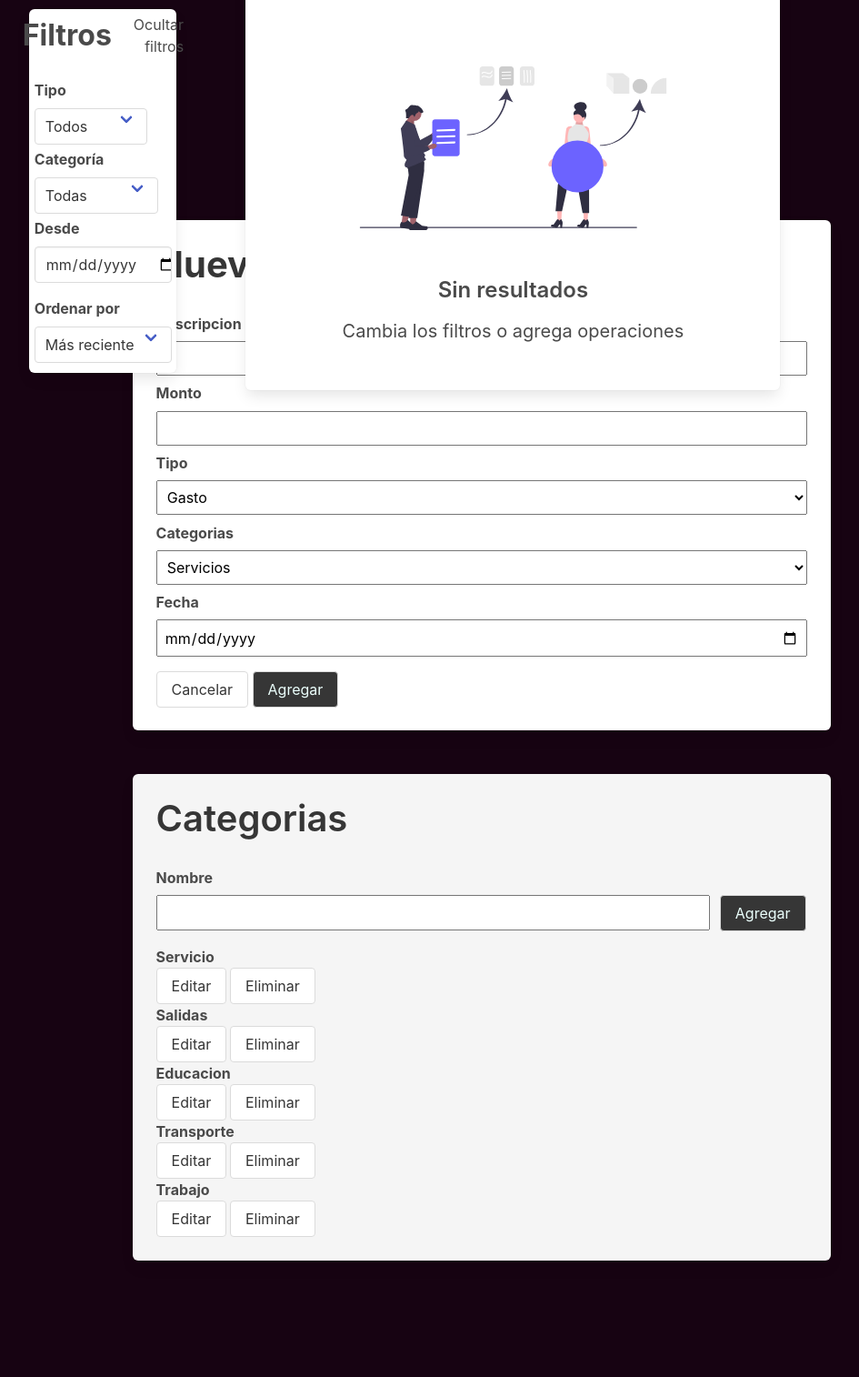
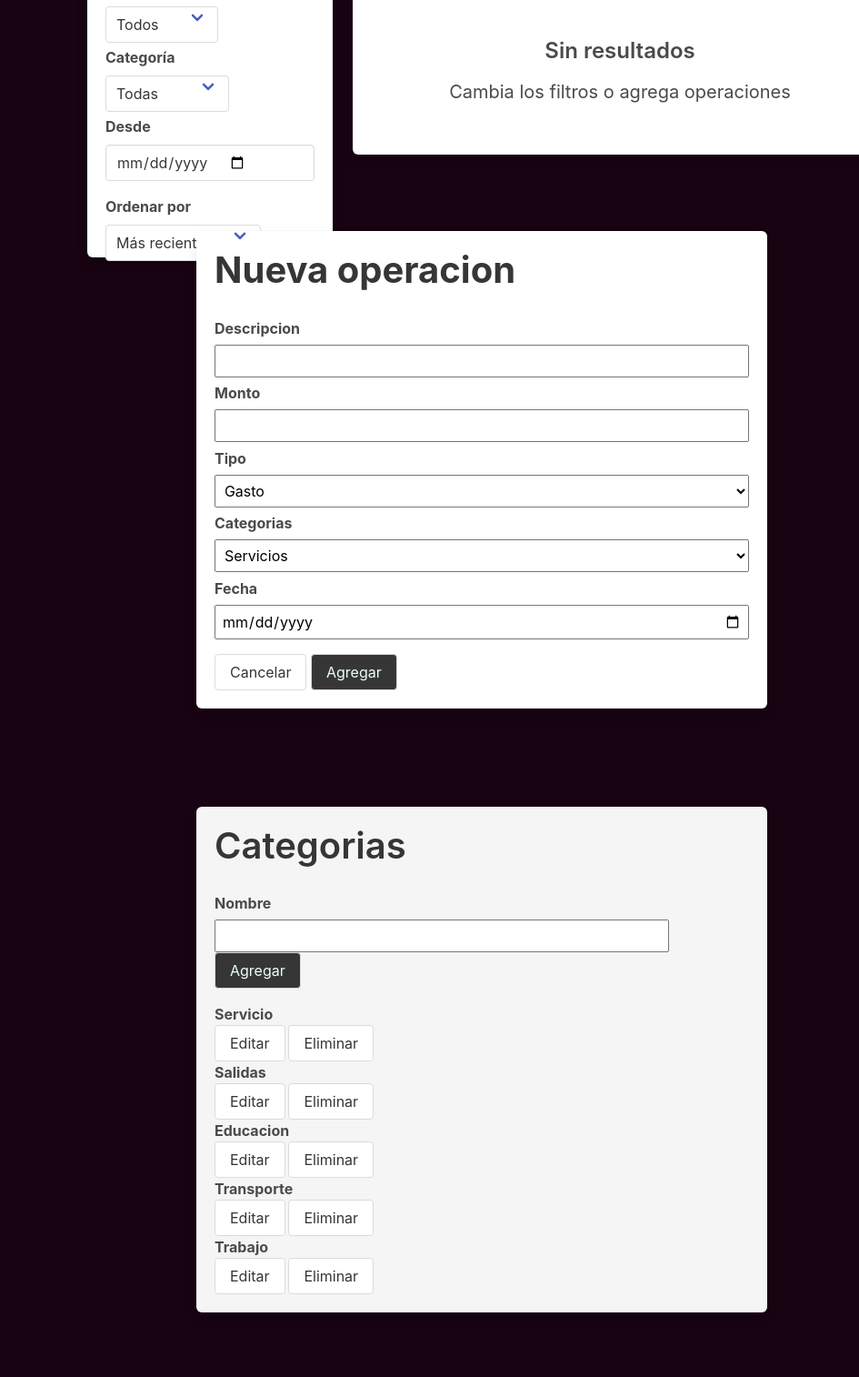
Before and after one commit to Orilucioni/AhorrADAs, a plain HTML site: page index.html in a window 1280 px wide. Shown: the part 502-2016 px from the top of the page at 91% size, without its empty margins (110-1055 px from the left). Drawn offline with nearby package versions, Linux system fonts and the light colour scheme.

Commit message:
distancias de secciones y separacion de items

```diff
--- a/index.html
+++ b/index.html
@@ -37,7 +37,7 @@
         </header>
         <main>
           <!-- inicia seccion principal con asides y balance -->
-          <div class="container main-container mt-6">
+          <div class="container main-container">
             <div class="columns">
                 <div class="is-one-quarter main-section column">
                     <div class="balance-section box ">
@@ -108,7 +108,7 @@
                         </div>
                         <div class="has-text-centered is-flex-direction-column pt-2 mt-6">
                             <figure class="image is-3by1 mt-6 mb-6">
-                                <img src="/undraw_elements_re_25t9.svg" alt="wallet-icon" >
+                                <img src="/AhorrADAs/undraw_elements_re_25t9.svg" alt="wallet-icon" >
                             </figure>
                             <p class="has-text-weight-semibold is-size-4 mt-6">Sin resultados</p>
                             <p class="mt-3 is-size-5">Cambia los filtros o agrega operaciones</p>
@@ -118,8 +118,13 @@
             </div>
         </div>
           <!-- termina seccion principal con asides y balance -->
-          <section class=" box is-flex-direction-column mt-6" >
+          <!-- inicia seccion de nueva operacion -->
+          <section class="nueva-operacion-section mt-6">
+            <div class="columns mt-6">
+              <div class="nueva-operacion-container container column is-half">
+                <div class=" box is-flex-direction-column mt-6">
                   <h2 class="title is-2 has-text-weight-bold">Nueva operacion</h2>
+                  <div>
                     <form class=" is-flex-direction-column is-flex has-text-weight-bold">
                       <label for="input-description">Descripcion</label>
                       <input type="text" id="input-description">
@@ -141,12 +146,21 @@
                       <label for="input-date">Fecha</label>
                       <input type="date" id="input-date">
                     </form>
+                  </div>
                   <div class="is-justify-content-flex-end">
                     <button class="button ">Cancelar</button>
                     <button class="button has-background-dark has-text-primary-light">Agregar</button>
                   </div>
+                </div>
+              </div>
+            </div>
           </section>
-        <section class="has-background-light box is-flex-direction-column mt-6 has-text-weight-bold" >
+        <!-- termina seccion de nueva operacion -->
+        <!-- inicia seccion de categorías -->
+        <section class="categorias-section" >
+          <div class="columns mt-6">
+            <div class="categorias-container container column is-half">
+              <div class="has-background-light box is-flex-direction-column mt-6 has-text-weight-bold">
                 <h2 class="title is-2">Categorias</h2>
                 <form class=" is-flex-direction-column is-flex has-text-weight-bold">
                   <label for="input-name">Nombre</label>
@@ -154,29 +168,35 @@
                     <input type="text" id="input-name"> <button class="button button has-background-dark has-text-primary-light">Agregar</button>
                   </div>
                 </form>
+                <div class="categorias-list-items">
                   <ul class="is-flex-direction-column is-flex">
+                    <div>
                       <li>Servicio</li>
-            <div>
                       <button class="button">Editar</button> <button class="button">Eliminar</button>
                     </div>
+                    <div>
                       <li>Salidas</li>
-            <div>
                       <button class="button">Editar</button> <button class="button">Eliminar</button>
                     </div>
+                    <div>
                       <li>Educacion</li>
-            <div>
                       <button class="button">Editar</button> <button class="button">Eliminar</button>
                     </div>
+                    <div>
                       <li>Transporte</li>
-            <div>
                       <button class="button">Editar</button> <button class="button">Eliminar</button>
                     </div>
+                    <div>
                       <li>Trabajo</li>
-            <div>
                       <button class="button">Editar</button> <button class="button">Eliminar</button>
                     </div>
                   </ul>
+                </div>
+              </div>
+            </div>
+          </div>
         </section>
+        <!-- termina seccion de categorías -->
         <!-- inicia la seccion de reportes -->
         <section class="reportes-section">
           <div class="columns mt-6">
@@ -187,7 +207,7 @@
                     </div>
                     <div class="has-text-centered pt-2 mt-6">
                         <figure class="mt-6 mb-6">
-                            <img src="/undraw_elements_re_25t9.svg" alt="wallet-icon" height="350px" width="240px">
+                            <img src="/AhorrADAs/undraw_elements_re_25t9.svg" alt="wallet-icon" height="350px" width="240px">
                         </figure>
                         <p class="has-text-weight-semibold is-size-4 mt-6">Operaciones insuficientes</p>
                         <p class="mt-3 mb-6 pb-6 is-size-5">Prueba agregando mas operaciones</p>
--- a/style.css
+++ b/style.css
@@ -11,9 +11,8 @@ label {
     margin: 1% 0;
 }
 
-.box {
-    margin: 20%;
-    padding: 2%;
+ .box {
+    margin-top: 2%;
 }
 
  input {
@@ -38,6 +37,7 @@ ul {
 }
 .main-container{
     height: 70vh;
+    padding-bottom: 30vh;
 }
 .operaciones-container{
     height: 70vh;
```
Lines whose indentation alone changed are shown as unchanged.
